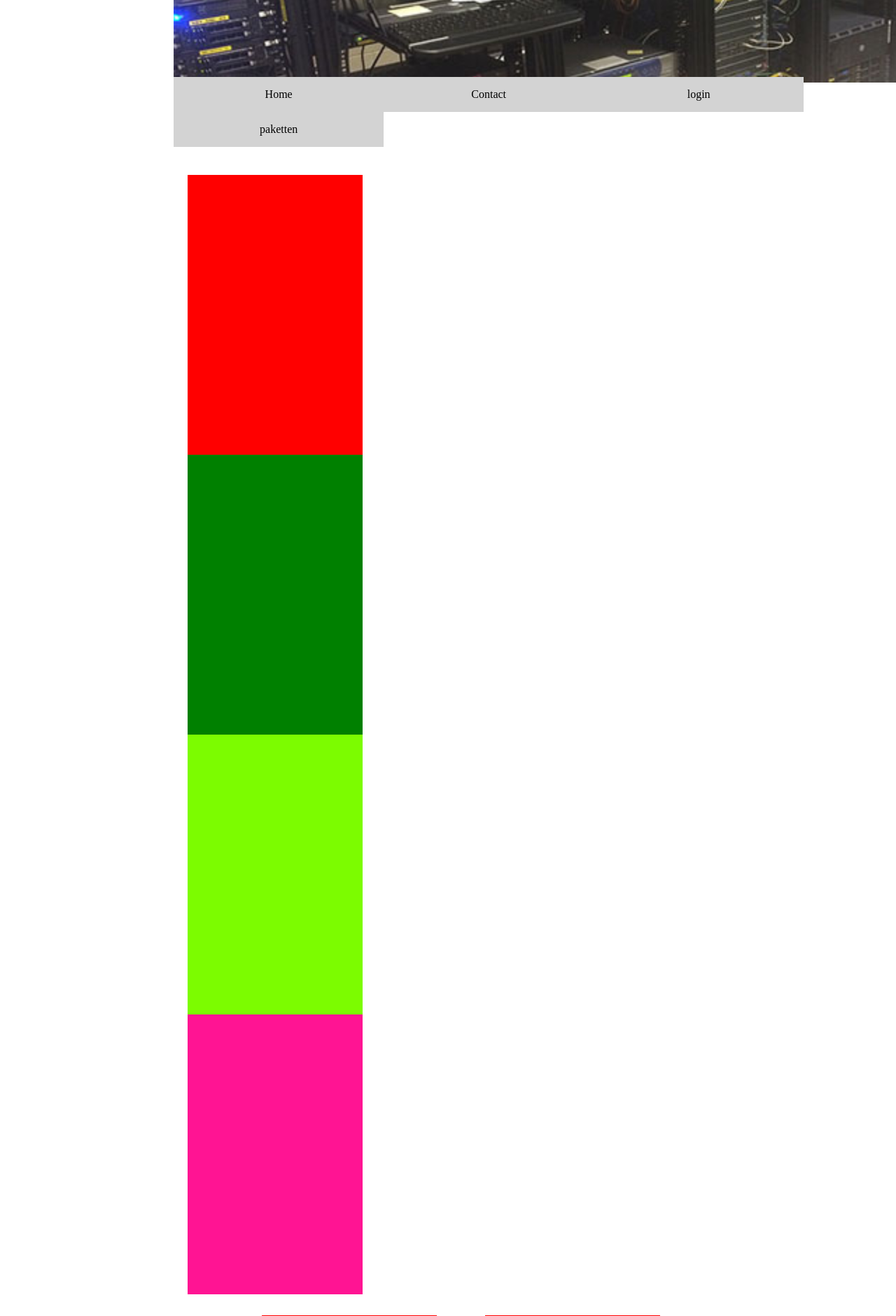
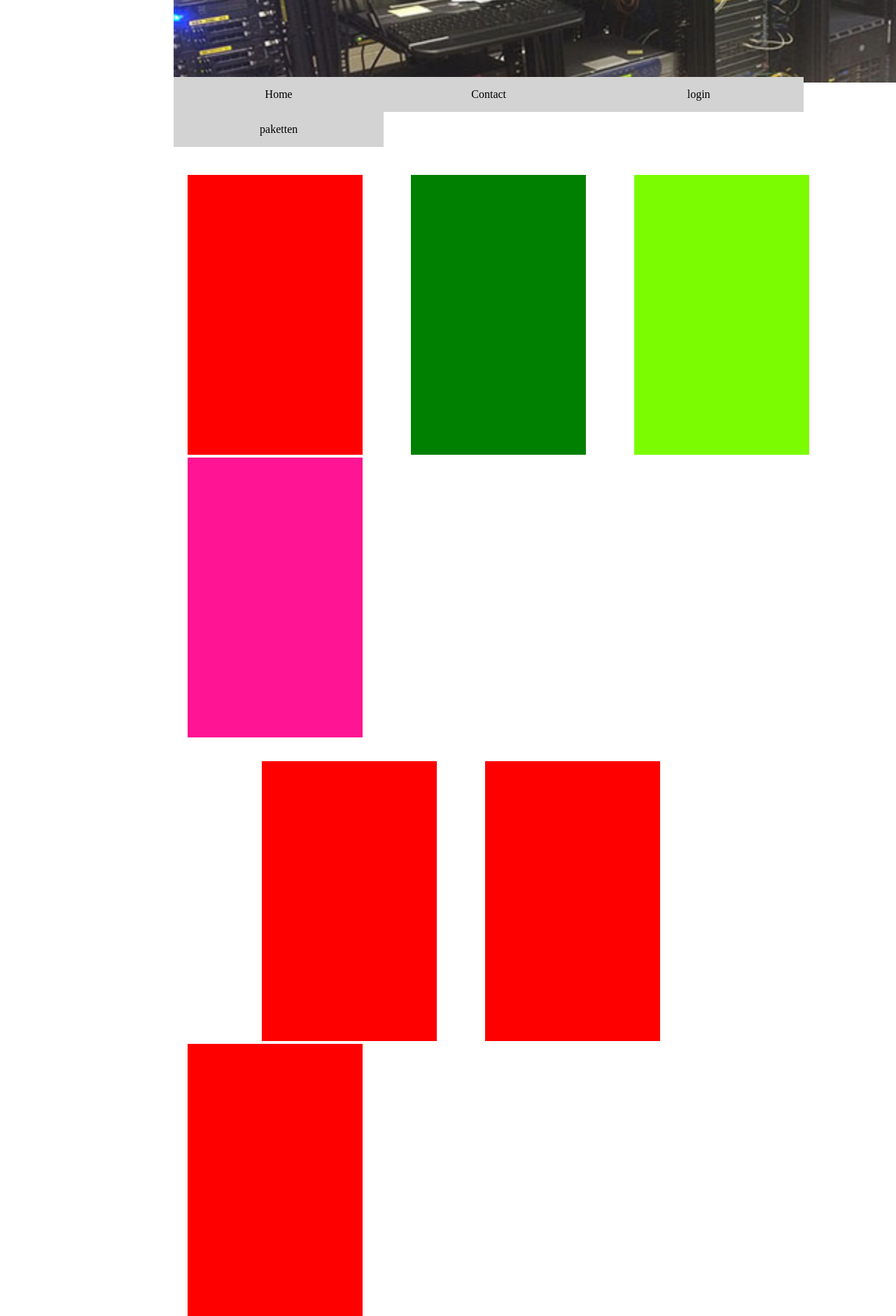
Before and after one commit to dqen/Krashosting, a PHP site: page / in a window 1280 px wide; the page is wider, and only the part inside the window is pictured. Shown: the part 490-2371 px from the top of that part at 70% size. Run offline with PHP 8.4, Linux system fonts and the light colour scheme.

Commit message:
front end

```diff
--- a/css/master.css
+++ b/css/master.css
@@ -8,6 +8,9 @@
 }
 .menuitem {
     float: left;
+    display: inline-flex;
+    flex-direction: row;
+    flex-wrap: wrap;
 }
 ul {
     margin-top: -8px;
@@ -44,7 +47,7 @@ li a:hover {
     width: 250px;
     height: 400px;
     background-color: red;
-    display: flex;
+    display: inline-flex;
     flex-direction: row;
     flex-wrap: wrap;
     margin-right: 65px;
@@ -53,7 +56,7 @@ li a:hover {
     width: 250px;
     height: 400px;
     background-color: green;
-    display: flex;
+    display: inline-flex;
     flex-direction: row;
     flex-wrap: wrap;
     margin-right: 65px;
@@ -62,7 +65,7 @@ li a:hover {
     width: 250px;
     height: 400px;
     background-color: lawngreen;
-    display: flex;
+    display: inline-flex;
     flex-direction: row;
     flex-wrap: wrap;
     margin-right: 65px;
@@ -71,7 +74,7 @@ li a:hover {
     width: 250px;
     height: 400px;
     background-color: deeppink;
-    display: flex;
+    display: inline-flex;
     flex-direction: row;
     flex-wrap: wrap;
 }
```
